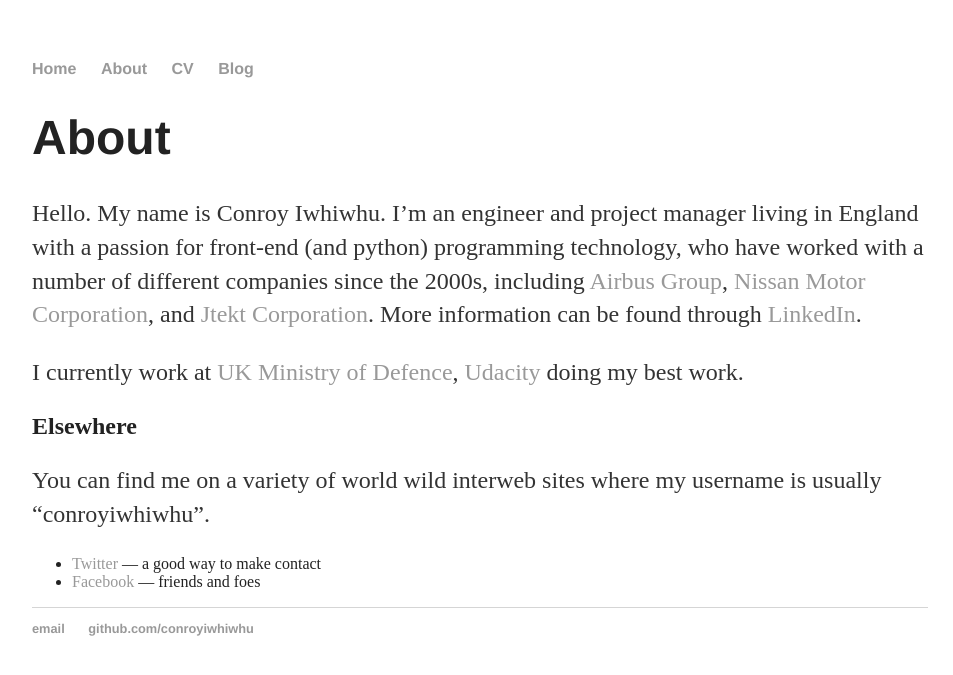
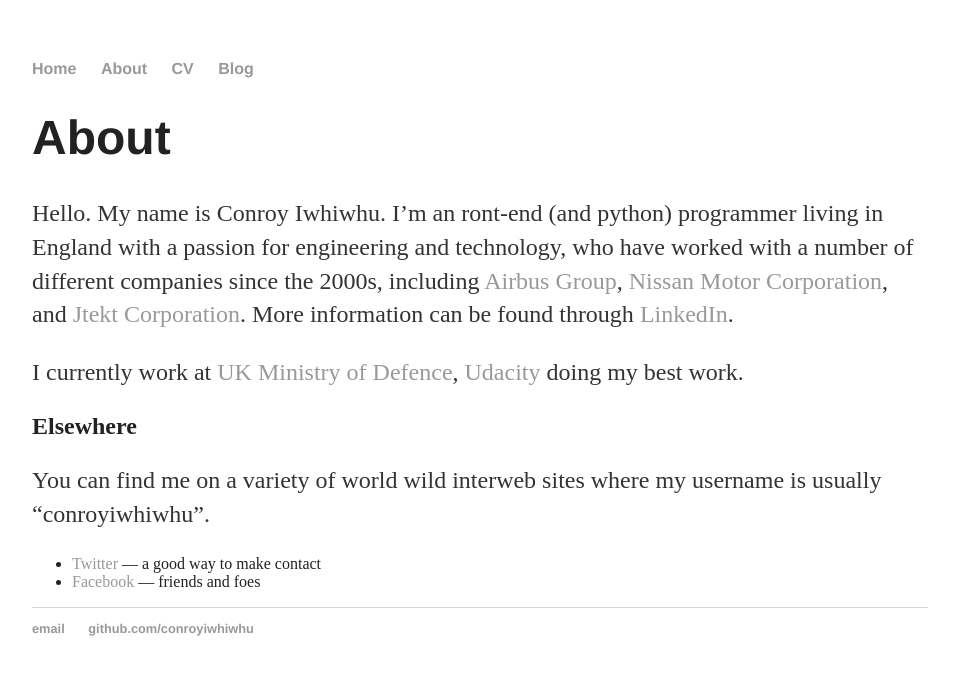
Before and after one commit to conroyiwhiwhu/conroyiwhiwhu.github.io, a Jekyll site: the page built from about/index.html, in a window 1280 px wide. Shown: the top 675 px of the page, without its empty margins (160-1113 px from the left). Built offline with Jekyll 4.4.1, drawn with Linux system fonts in a browser that asks for light colours.

Commit message:
Update index.html

```diff
--- a/about/index.html
+++ b/about/index.html
@@ -5,7 +5,7 @@
 
         <div class="about">
             <h1>About</h1>
-            <p>Hello. My name is Conroy Iwhiwhu. I’m an engineer and project manager living in England with a passion for front-end (and python) programming technology, who have worked with a number of different companies since the 2000s, including
+            <p>Hello. My name is Conroy Iwhiwhu. I’m an ront-end (and python) programmer living in England with a passion for engineering and technology, who have worked with a number of different companies since the 2000s, including
                 <a href="http://www.airbusgroup.com">Airbus Group</a>,
                 <a href="http://www.nissan-global.com">Nissan Motor Corporation</a>, and
                 <a href="http://www.jtekt-na.com/">Jtekt Corporation</a>.
```
